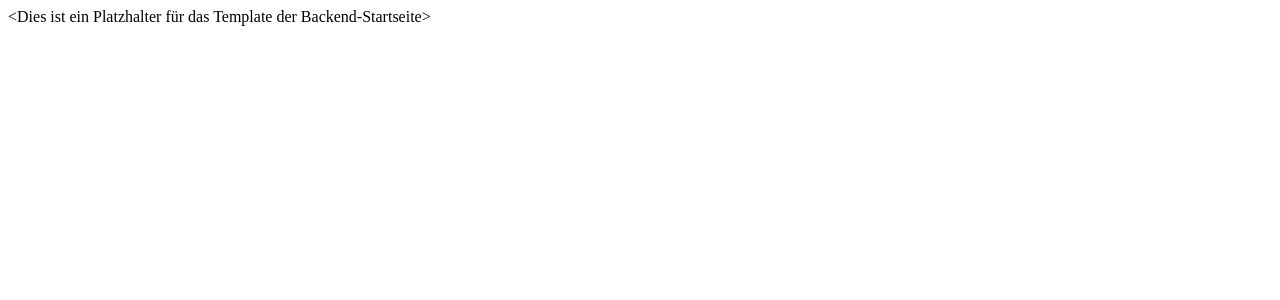
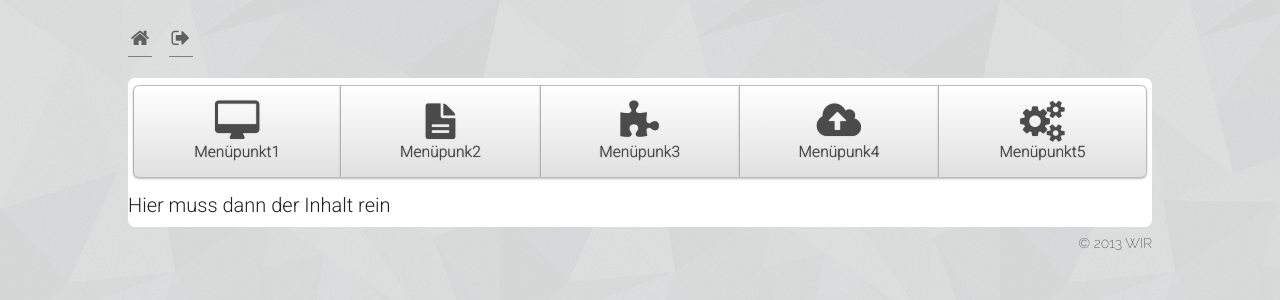
Before and after one commit to MazeChaZer/CMS, a PHP site: page /backend/out/templates/home.php in a window 1280 px wide. Shown: the top 300 px of the page. Run offline with PHP 8.4, Linux system fonts and the light colour scheme; some libraries are stand-ins or nearby versions.

Commit message:
Backend ACP

```diff
--- a/CMS/backend/index.php
+++ b/CMS/backend/index.php
@@ -10,7 +10,6 @@ require_once('core/mvc/controller/'.$_GET['page'].'.php');
 $classname = "c_".$_GET['page'];
 $controller = new $classname();
 
-
 if(!isset($_SESSION['user']) && !$controller->getIsPublic()) {
   header('Location: '.BACKENDURL.'index.php?page=login');
   die;
--- /dev/null
+++ b/CMS/backend/out/css/acp.css
@@ -0,0 +1,289 @@
+/*Global*/
+*>.cms-acp {
+    position: relative;
+    left: 0;
+    top: 0;
+
+    width: 100%;
+    height: 100%;
+
+    overflow: auto;
+}
+
+*>.cms-acp>* {
+    position: relative;
+}
+
+/* Sections */
+*>header {
+}
+
+*>section[role="main"] {
+    margin: 0 auto;
+
+    width: 80%;
+
+    background-color: rgb( 255, 255, 255 );
+
+    border-radius: 0 0 7px 7px;
+
+    display: block;
+}
+
+*>footer {
+
+}
+
+/* Main */
+*>header *{
+    -webkit-transition: .33s ease-in-out;
+    -moz-transition: .33s ease-in-out;
+    -ms-transition: .33s ease-in-out;
+    -o-transition: .33s ease-in-out;
+    transition: .33s ease-in-out;
+}
+
+*>header>nav {
+    margin: 0 auto;
+    padding: 1.4em 0 .6em 0;
+
+    width: 80%;
+}
+
+*>header>nav>a {
+    margin: 0 .6em 0 0;
+    padding: 0 0 .4em 0;
+
+    width: 1.2em;
+
+    color: rgb( 44, 44, 44 );
+    font-size: 1em;
+    text-align: center;
+
+    border-width: 0 0 1px 0;
+    border-style: solid;
+    border-color: rgb( 88, 88, 88 );
+
+    opacity: .7;
+
+    display: block;
+}
+*>header>nav>a:hover {
+    opacity: 1;
+
+    cursor: pointer;
+}
+
+*>header>section {
+    margin: 0 auto;
+    width: 80%;
+
+    display: table;
+}
+
+*>header>section>hgroup {
+    width: 100%;
+
+    display: table-cell;
+}
+
+*>header>section>hgroup>* {
+    color: rgb( 66, 66, 66 );
+    font-family: 'Raleway';
+
+    vertical-align: bottom;
+
+    display: table-cell;
+}
+*>header>section>hgroup>h1 {
+    font-size: 4em;
+}
+*>header>section>hgroup>h3 {
+    padding: 0 0 0 .4em;
+
+    color: rgb( 99, 99, 99 );
+    font-size: 2em;
+    text-shadow: 0 0 1px rgb( 44, 44, 44 );
+}
+
+*>header>section>menu {
+    padding: .2em;
+    background-color: rgba( 255, 255, 255, .2 );
+
+    border-radius: 6px;
+
+    display: table-cell;
+}
+
+*>header>section>menu>nav {
+    position: relative;
+
+    padding: .4em .3em;
+
+    display: table-cell;
+}
+
+*>header>section>menu>nav>a {
+    margin: .2em  0;
+
+    text-align: center;
+
+    display: block;
+}
+*>header>section>menu>nav>a.active>figure {
+    color: rgb( 44, 44, 44 );
+
+    cursor: pointer;
+}
+*>header>section>menu>nav>a.active>figure:hover {
+    opacity: 1;
+}
+
+*>header>section>menu>nav>a>figure {
+    color: rgb( 44, 44, 44 );
+
+    opacity: .7;
+}
+
+*>header>section>menu>figure {
+    padding: .2em 1em;
+
+    text-align: right;
+
+    background: rgb(255,255,255);
+    background: -moz-linear-gradient(top,  rgba(255,255,255,1) 0%, rgba(234,234,234,1) 100%);
+    background: -webkit-gradient(linear, left top, left bottom, color-stop(0%,rgba(255,255,255,1)), color-stop(100%,rgba(234,234,234,1)));
+    background: -webkit-linear-gradient(top,  rgba(255,255,255,1) 0%,rgba(234,234,234,1) 100%);
+    background: -o-linear-gradient(top,  rgba(255,255,255,1) 0%,rgba(234,234,234,1) 100%);
+    background: -ms-linear-gradient(top,  rgba(255,255,255,1) 0%,rgba(234,234,234,1) 100%);
+    background: linear-gradient(to bottom,  rgba(255,255,255,1) 0%,rgba(234,234,234,1) 100%);
+    filter: progid:DXImageTransform.Microsoft.gradient( startColorstr='#ffffff', endColorstr='#eaeaea',GradientType=0 );
+
+    border-radius: 8px;
+
+    box-shadow: 0 1px 1px rgb( 200, 200, 200 );
+
+    display: table-cell;
+}
+
+*>header>section>menu>figure>img {
+    width: 4.5em;
+    height: 4.5em;
+
+    background: rgb(255,255,255);
+
+    border-width: 2px;
+    border-style: solid;
+    border-color: rgb( 222, 222, 222 );
+    border-radius: 360px;
+
+    box-shadow: 0 0 3px rgb( 55, 55, 55 );
+}
+
+*>header>section>menu>figure>figcaption {
+    text-align: center;
+}
+
+*>header>section>menu>figure>figcaption>span {
+    font-size: .7em;
+    font-weight: bold;
+}
+
+*>header>section>menu>figure>figcaption>span>a {
+    float: right;
+}
+
+*>header>section>menu>a:hover {
+    opacity: 1;
+}
+
+*>header>menu[role="menu"] {
+    margin: .45em auto 0 auto;
+    padding: .1em 0;
+
+    width: 80%;
+
+    background-color: rgb( 255, 255, 255 );
+
+    border-radius: 7px 7px 0 0;
+}
+
+*>header>menu[role="menu"]>nav[role="navigation"] {
+    margin: .5%;
+    width: 99%;
+
+    display: table;
+}
+
+*>header>menu[role="menu"]>nav[role="navigation"]>a {
+    width: 2em;
+    padding: 1em 1.45em;
+
+    color: rgb( 66, 66, 66 );
+    font-size: .78em;
+    text-shadow: 0 0 1px rgb( 88, 88, 88 );
+    text-align: center;
+
+    background: rgb(238,238,238);
+    background: -moz-linear-gradient(top,  rgb(255,255,255) 0%, rgb(224,224,224) 100%);
+    background: -webkit-gradient(linear, left top, left bottom, color-stop(0%,rgb(224,224,224)), color-stop(100%,rgb(204,204,204)));
+    background: -webkit-linear-gradient(top,  rgb(255,255,255) 0%,rgb(224,224,224) 100%);
+    background: -o-linear-gradient(top,  rgb(255,255,255) 0%,rgb(224,224,224) 100%);
+    background: -ms-linear-gradient(top,  rgb(255,255,255) 0%,rgb(224,224,224) 100%);
+    background: linear-gradient(to bottom,  rgb(255,255,255) 0%,rgb(224,224,224) 100%);
+    filter: progid:DXImageTransform.Microsoft.gradient( startColorstr='#eeeeee', endColorstr='#cccccc',GradientType=0 );
+
+    border-width: 1px 0 1px 1px;
+    border-style: solid;
+    border-color: rgb( 188, 188, 188 );
+    border-left-color: rgb( 177, 177, 177 );
+
+    box-shadow: 0 1px 2px rgb( 188, 188, 188 );
+
+    display: table-cell;
+}
+*>header>menu[role="menu"]>nav[role="navigation"]>a:first-child {
+    border-width: 1px 0 1px 1px;
+    border-radius: 6px 0 0 6px;
+}
+*>header>menu[role="menu"]>nav[role="navigation"]>a:last-child {
+    border-width: 1px;
+    border-radius: 0 6px 6px 0;
+}
+*>header>menu[role="menu"]>nav[role="navigation"]>a:hover {
+    background: rgb(219,219,219);
+    background: -moz-linear-gradient(top,  rgba(219,219,219,1) 0%, rgba(193,193,193,1) 100%);
+    background: -webkit-gradient(linear, left top, left bottom, color-stop(0%,rgba(219,219,219,1)), color-stop(100%,rgba(193,193,193,1)));
+    background: -webkit-linear-gradient(top,  rgba(219,219,219,1) 0%,rgba(193,193,193,1) 100%);
+    background: -o-linear-gradient(top,  rgba(219,219,219,1) 0%,rgba(193,193,193,1) 100%);
+    background: -ms-linear-gradient(top,  rgba(219,219,219,1) 0%,rgba(193,193,193,1) 100%);
+    background: linear-gradient(to bottom,  rgba(219,219,219,1) 0%,rgba(193,193,193,1) 100%);
+    filter: progid:DXImageTransform.Microsoft.gradient( startColorstr='#dbdbdb', endColorstr='#c1c1c1',GradientType=0 );
+}
+
+*>header>menu[role="menu"]>nav[role="navigation"]>a>span {
+    color: rgb( 75, 75, 75 );
+    font-size: 2.65em;
+    text-shadow: 0 0 1px rgba( 44, 44, 44, .5 );
+    text-align: center;
+
+    display: block;
+}
+
+*>section[role="main"]>section {
+  padding: .4em 0 .5em 0;
+}
+
+/* Footer */
+*>footer>span {
+    margin: .6em auto;
+
+    width: 80%;
+
+    color: rgb( 77, 77, 77 );
+    font-size: .7em;
+    font-family: 'Raleway';
+    text-align: right;
+
+    display: block;
+}
--- a/CMS/backend/out/templates/home.php
+++ b/CMS/backend/out/templates/home.php
@@ -1 +1,53 @@
-&lt;Dies ist ein Platzhalter für das Template der Backend-Startseite&gt;
+<!DOCTYPE html>
+<html lang="de">
+    <head>
+        <title>Admin Control Panel</title>
+        <meta http-equiv="content-type" content="text/html; charset=UTF-8" />
+        <link rel="stylesheet" media="handheld, projection, screen, tv" type="text/css" href="http://fonts.googleapis.com/css?family=Roboto:400,100,100italic,300italic,300,400italic,500,900italic,900,700italic,700,500italic|Raleway:400,200" />
+        <link rel="stylesheet" href="out/fontawesome/css/font-awesome.min.css" />
+        <link rel="stylesheet" href="out/css/main.css" />
+        <link rel="stylesheet" href="out/css/acp.css" />
+    </head>
+    <body>
+        <div class="cms-acp">
+            <header>
+                <nav>
+                    <a class="fa fa-home" tooltip tooltip-text="Frontend" tooltip-direction="bottom" href="<?= BASEURL ?>" target="_blank"></a>
+                    <a class="fa fa-sign-out" tooltip tooltip-text="Logout" tooltip-direction="bottom" href="?logout="></a>
+                </nav>
+                <menu role="menu">
+                    <nav role="navigation" role="presentation">
+                        <a href="?templates">
+                            <span class="fa fa-desktop"></span>
+                            Menüpunkt1
+                        </a>
+                        <a href="?inhalte">
+                            <span class="fa fa-file-text"></span>
+                            Menüpunk2
+                        </a>
+                        <a href="?module">
+                            <span class="fa fa-puzzle-piece"></span>
+                            Menüpunk3
+                        </a>
+                        <a href="?dateien">
+                            <span class="fa fa-cloud-upload"></span>
+                            Menüpunk4
+                        </a>
+                        <a href="?einstellungen">
+                            <span class="fa fa-cogs"></span>
+                            Menüpunkt5
+                        </a>
+                    </nav>
+                </menu>
+            </header>
+            <section role="main">
+                <section>
+                    Hier muss dann der Inhalt rein
+                </section>
+            </section>
+            <footer>
+                <span>&copy; 2013 WIR</span>
+            </footer>
+        </div>
+    </body>
+</html>
```
